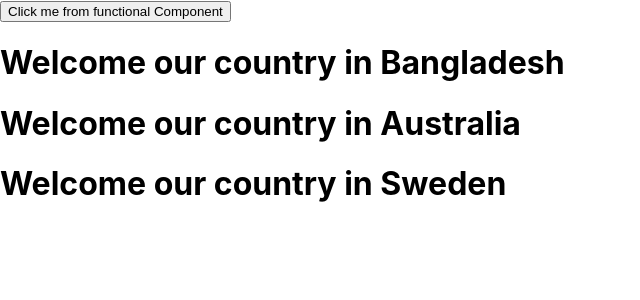
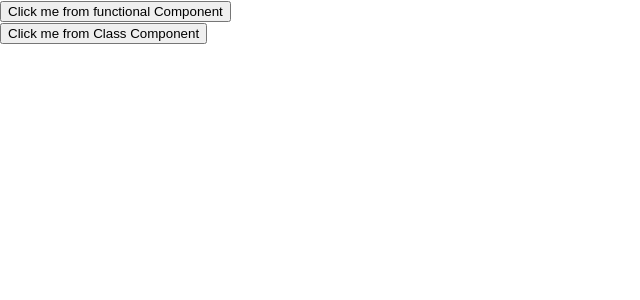
Before and after one commit to sazzadshakhbd/react, a React (Create React App) app in the folder Learn React/my-app/: page / in a window 1280 px wide. Shown: the top 300 px of the page, without its empty margins (0-640 px from the left). Built offline with nearby package versions, Linux system fonts and the light colour scheme.

Commit message:
onclick alert message show using class component

```diff
--- a/Learn React/my-app/src/App.js
+++ b/Learn React/my-app/src/App.js
@@ -5,9 +5,7 @@ function App() {
   return (
     <div className="App">
       <Hello></Hello>
-      <Welcome countryName="Bangladesh"></Welcome>
-      <Welcome countryName="Australia"></Welcome>
-      <Welcome countryName="Sweden"></Welcome>
+      <Welcome></Welcome>
     </div>
   );
 }
--- a/Learn React/my-app/src/mycomponents/Welcome.jsx
+++ b/Learn React/my-app/src/mycomponents/Welcome.jsx
@@ -1,9 +1,14 @@
 import React, {Component} from 'react'
 
 class Welcome extends Component {
+  myFunc() {
+    alert('Click me from Class Component')
+  }
   render() {
     return(
-      <h1>Welcome our country in {this.props.countryName}</h1>
+      <div>
+        <button onClick={this.myFunc}>Click me from Class Component</button>
+      </div>
     )
   }
 }
```
